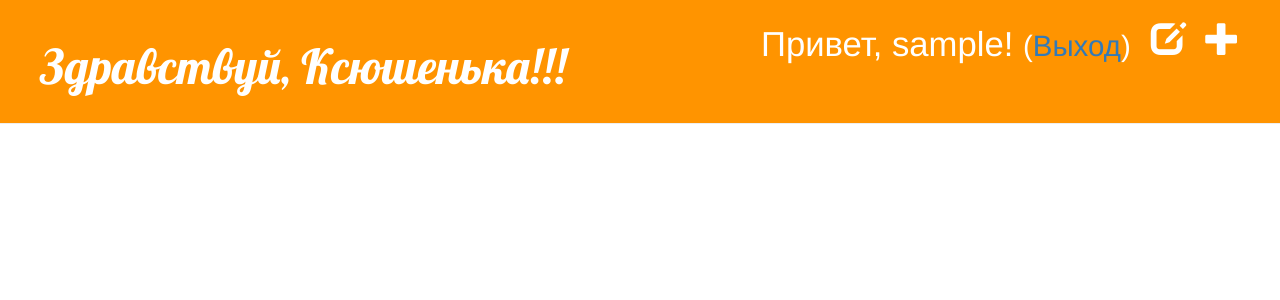
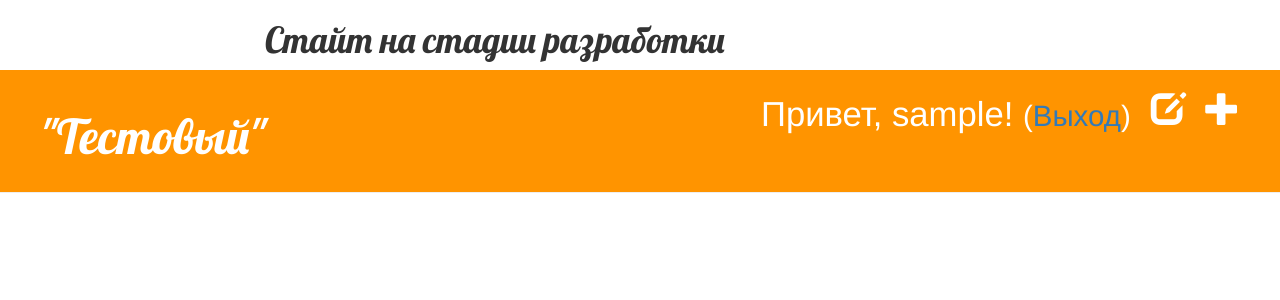
Before and after one commit to eone-acc/my-first-blog, a Django app: page /drafts/ in a window 1280 px wide. Shown: the top 300 px of the page. Run offline with Django 3.2, Linux system fonts and the light colour scheme; the visitor is signed in with stand-in values (Sample User, id 1); data that the repository does not hold is empty; some libraries are stand-ins or nearby versions.

Commit message:
change?!

```diff
--- a/blog/templates/blog/base.html
+++ b/blog/templates/blog/base.html
@@ -2,7 +2,7 @@
 
 <html>
     <head>
-        <title>Джанго Тестовый</title>
+        <title>Тестовый</title>
 
         <link rel="stylesheet" href="//maxcdn.bootstrapcdn.com/bootstrap/3.2.0/css/bootstrap.min.css">
         <link rel="stylesheet" href="//maxcdn.bootstrapcdn.com/bootstrap/3.2.0/css/bootstrap-theme.min.css">
@@ -11,7 +11,24 @@
         <link rel="stylesheet" href="{% static 'css/blog.css' %}">
 
     </head>
+
+
     <body>
+        <div class="general-container">
+            <div class="container top-container">
+                <div class="row">
+                    <div class="col-lg-8 col-lg-offset-2">
+                        <h1 class="title"> Стайт на стадии разработки </h1>
+                    </div>
+
+                </div>
+
+            </div>
+
+
+        </div>
+
+
         <div class="page-header">
             {% if user.is_authenticated %}
                 <a href="{% url 'post_new' %}" class="top-menu"><span class="glyphicon glyphicon-plus"></span></a>
@@ -20,7 +37,7 @@
             {% else %}
                 <a href="{% url 'login' %}" class="top-menu"><span class="glyphicon glyphicon-lock"></span></a>
             {% endif %}
-            <h1 ><a href="/">Здравствуй, Ксюшенька!!!</a></h1>
+            <h1 ><a href="/"> "Тестовый"</a></h1>
         </div >
         <div class="content container">
             <div class="row">
```
